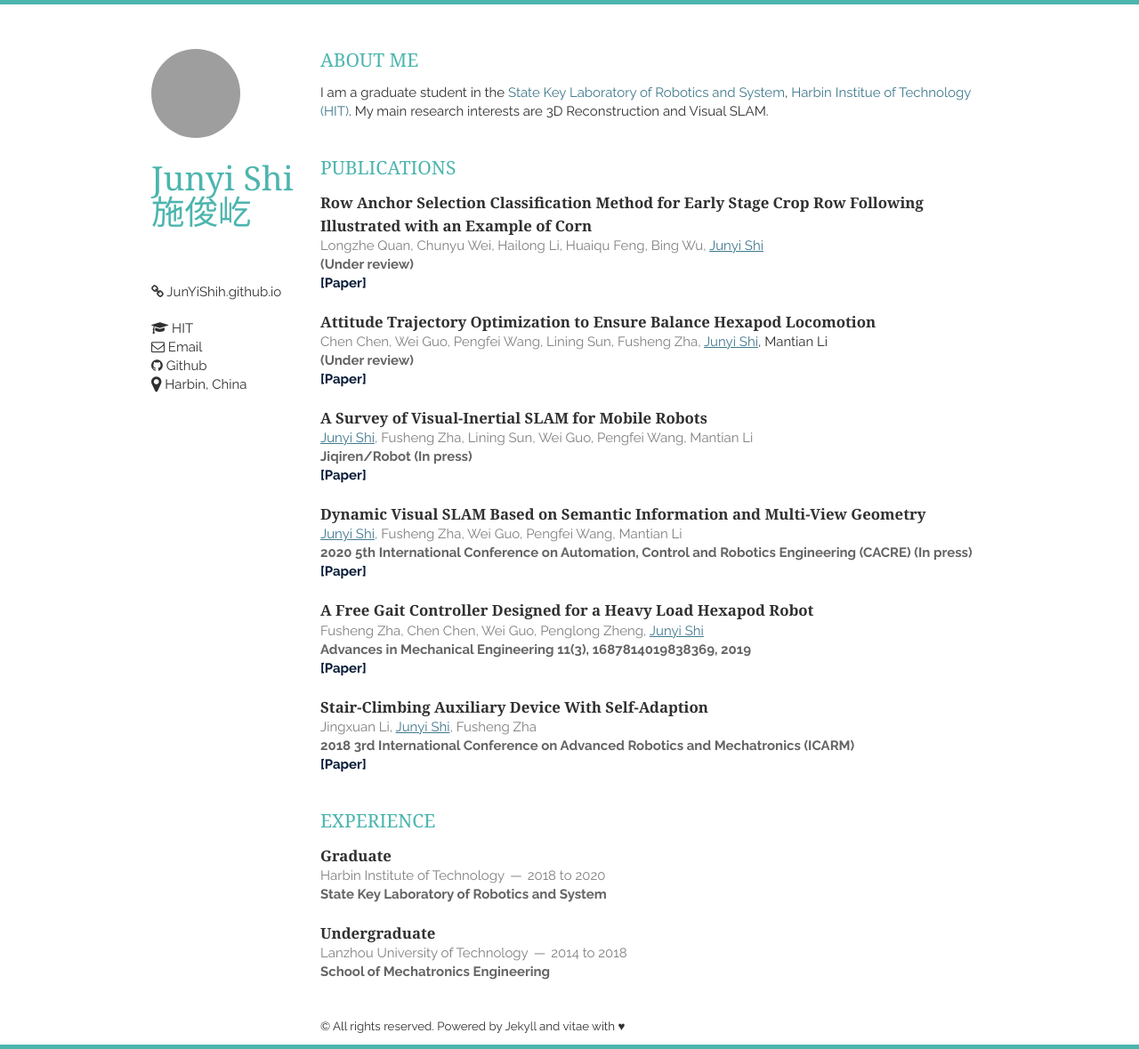
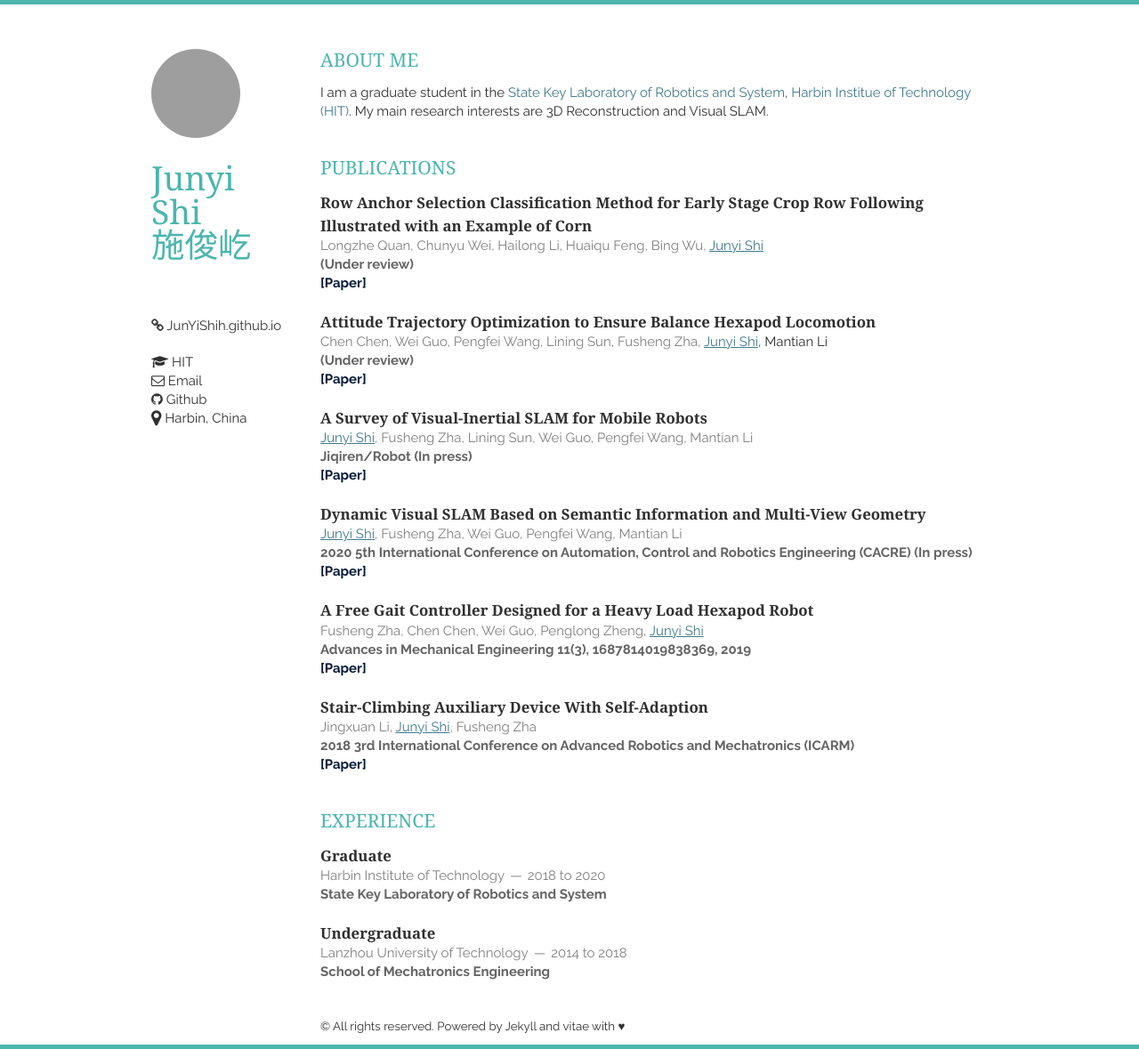
Before and after one commit to JunYiShih/JunYiShih.github.io, a Jekyll site: the page built from index.html, in a window 1280 px wide. Shown: the whole page at 89% size. Built offline with Jekyll 4.4.1, drawn with Linux system fonts in a browser that asks for light colours; nearby versions of some CDN libraries; the list of posts is cut into pages by our own code; a style sheet for code colours, icons or effects is not loaded; grey boxes are pictures that could not be loaded.

```diff
--- a/_layouts/layout.html
+++ b/_layouts/layout.html
@@ -27,8 +27,8 @@
 <div class="container">
     <header class="three columns">
         <img src="{{ site.baseurl }}static/img/me.png" class="me">
-        <h1>Junyi
-            Shi
+        <h1>Junyi<br>
+            Shi<br>
             施俊屹
         </h1>
 
```
